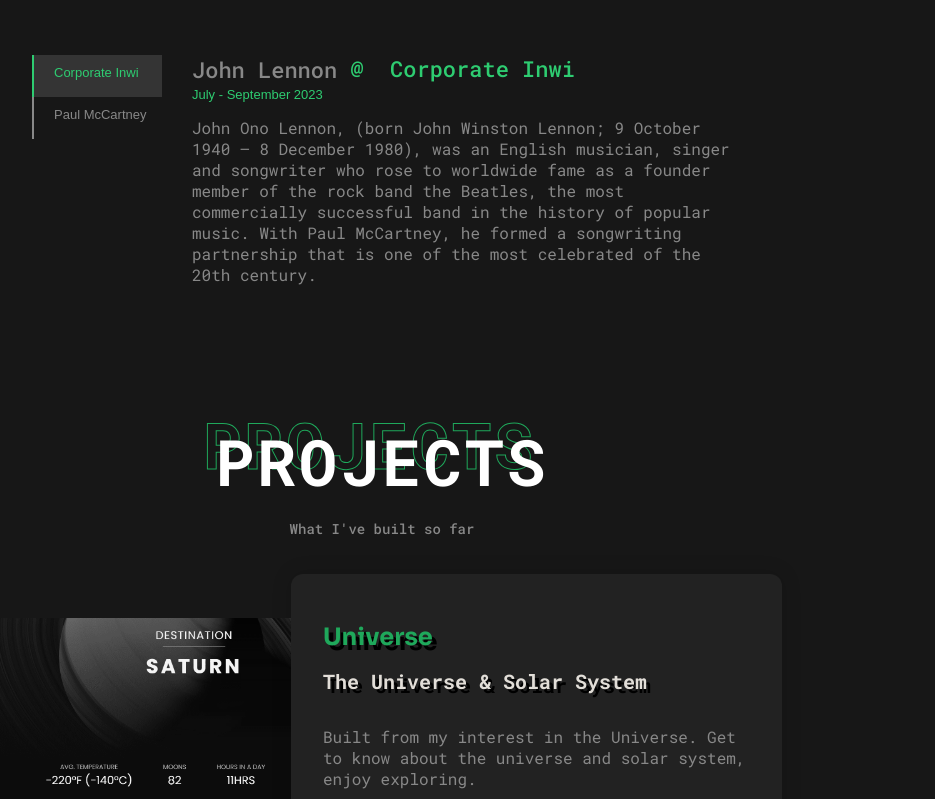
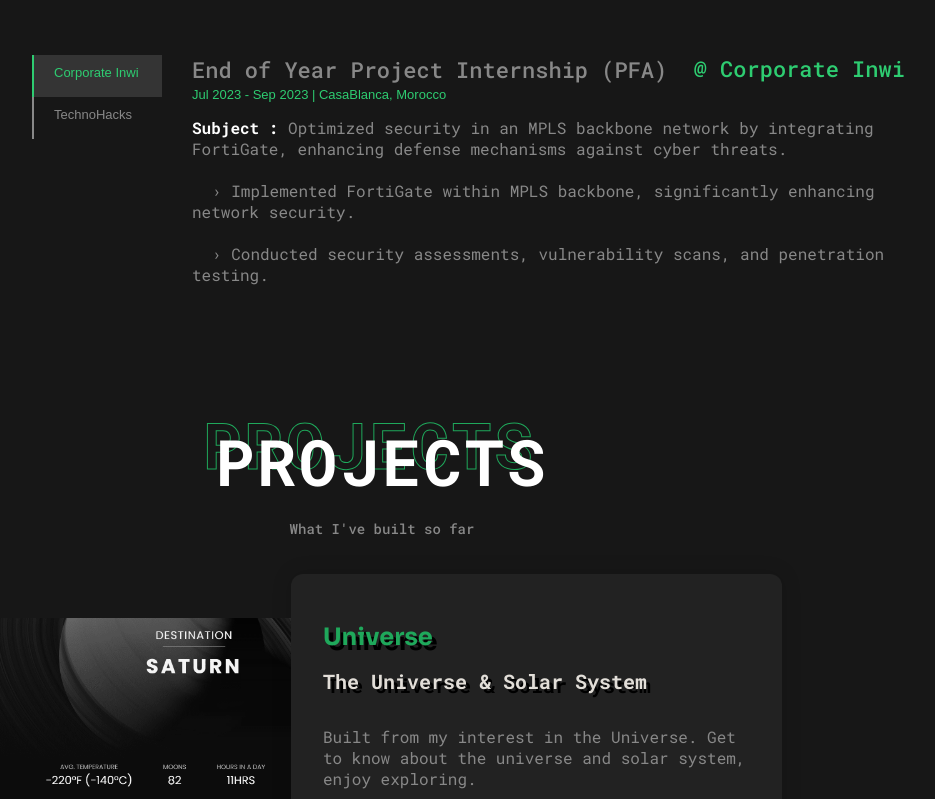
Before and after one commit to Hachimi95/portfolio, a plain HTML site: page index.html in a window 1280 px wide. Shown: the part 1874-2673 px from the top of the page, without its empty margins (258-1193 px from the left). Drawn offline with nearby package versions, Linux system fonts and the light colour scheme.

Commit message:
Update index.html

```diff
--- a/index.html
+++ b/index.html
@@ -136,32 +136,42 @@
                     <article class="post">
                         <div class="post__header">
 
-                            <h3  class="post__header--title">John Lennon <span class="post__header--company">&nbsp;@&nbsp;
-                                    <a href="" class="company-link">Corporate Inwi</a>
+                            <h3  class="post__header--title">End of Year Project Internship (PFA) <span class="post__header--company">&nbsp;
+                                    <a href="https://inwi.ma/corporate" class="company-link" target="_blank" >@ Corporate Inwi</a> </h3>
                                 </span></h3>
-                            <p class="post__header--meta-data">July - September 2023</p>
+                            <p class="post__header--meta-data">Jul 2023 - Sep 2023 | CasaBlanca, Morocco</p>
                         </div>
+
                         <div class="post__body">
-                            <p class="post__body--desc">John Ono Lennon, (born John Winston Lennon; 9 October 1940 – 8 December 1980), was an English musician, singer and songwriter who rose to
-                                worldwide fame as a founder member of the rock band the Beatles, the most commercially successful band in the history of popular music. With Paul McCartney,
-                                he formed a songwriting partnership that is one of the most celebrated of the 20th century.</p>
+                            <p class="post__body--desc">
+                                <span style="color: white;"><strong>Subject :</strong></span> Optimized security in an MPLS backbone network by integrating FortiGate, enhancing defense mechanisms against cyber threats.<br><br>
+                                <span style="margin-left: 20px; ">&rsaquo; Implemented FortiGate within MPLS backbone, significantly enhancing network security.</span><br><br>
+                                <span style="margin-left: 20px; ">&rsaquo; Conducted security assessments, vulnerability scans, and penetration testing.</span>
+                            </p>
                         </div>
                     </article>
                 </section>
                 <section id="section1">
                     <input type="radio" name="sections" id="option2">
-                    <label for="option2" class="vertical-tabls__title">Paul McCartney</label>
+                    <label for="option2" class="vertical-tabls__title">TechnoHacks</label>
                     <article class="post">
                         <div class="post__header">
-                            <h3 class="post__header--title">Paul McCartney <span class="post__header--company">&nbsp;@&nbsp;
-                                    <a href="" class="company-link">Upstatement</a>
+
+                            <h3  class="post__header--title">Introductory Internship <span class="post__header--company">&nbsp; &nbsp;&nbsp;&nbsp;&nbsp; &nbsp;
+                                    <a href="https://technohacks.co.in/" class="company-link" target="_blank" >@ TechnoHacks</a> </h3>
                                 </span></h3>
-                            <p class="post__header--meta-data">July - September 2023</p>
+                            <p class="post__header--meta-data">Jul 2022 - Aug 2022 | Remote </p>
                         </div>
+
                         <div class="post__body">
-                            <p class="post__body--desc">Sir James Paul McCartney, (born 18 June 1942), is an English musician, singer, songwriter, multi-instrumentalist, and composer. With John Lennon, George Harrison and Ringo Starr, he gained worldwide fame as a member of the Beatles, widely regarded as one of the most popular and influential acts in the history of rock music; his songwriting partnership with Lennon is one of the most celebrated of the 20th century. After the band's break-up, he pursued a solo career and later formed Wings with his first wife, Linda, and Denny Laine.</p>
+                            <p class="post__body--desc">
+                                <span style="color: white;"><strong>Subject :</strong></span> Secure Data Protection Using LSB Steganography.<br><br>
+                                <span style="margin-left: 20px; ">&rsaquo; Implemented Least Significant Bit (LSB) steganography techniques to conceal sensitive data within digital media.</span><br><br>
+                                <span style="margin-left: 20px; ">&rsaquo; Implemented robust encryption protocols to fortify hidden data against unauthorized access.</span>
+                            </p>
                         </div>
                     </article>
+
                 </section>
             </div>
         </section>
@@ -410,7 +420,7 @@
                         <i class="bx bxl-twitter"></i>
                     </a>&nbsp;&nbsp;
                     <a href="https://www.linkedin.com/in/yassine-hachimi-935564265/" target="_blank" class="home-social-link con">
-                        <i class="bx bxl-linkedin-square"></i></a>&nbsp;&nbsp;
+                        <i class="bx bxl-linkedin-square"></i></a>&nbsp;&nbsp;&nbsp;&nbsp;
                     <a href="mailto:yassinehachi001@gmail.com" target="_blank" class="home-social-link con">
                         <i class="bx bxs-envelope"></i>
                     </a>
```
